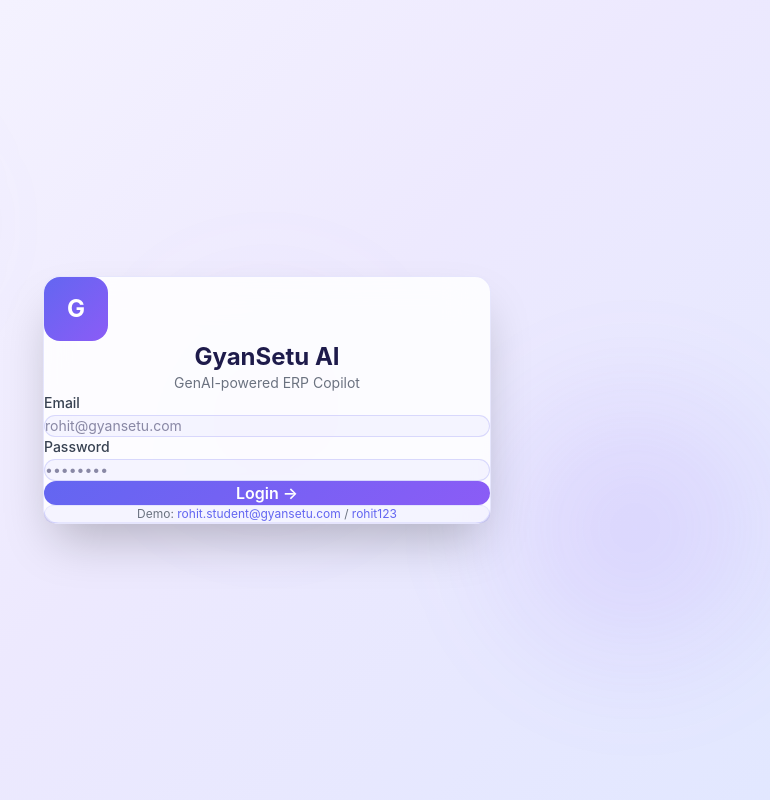
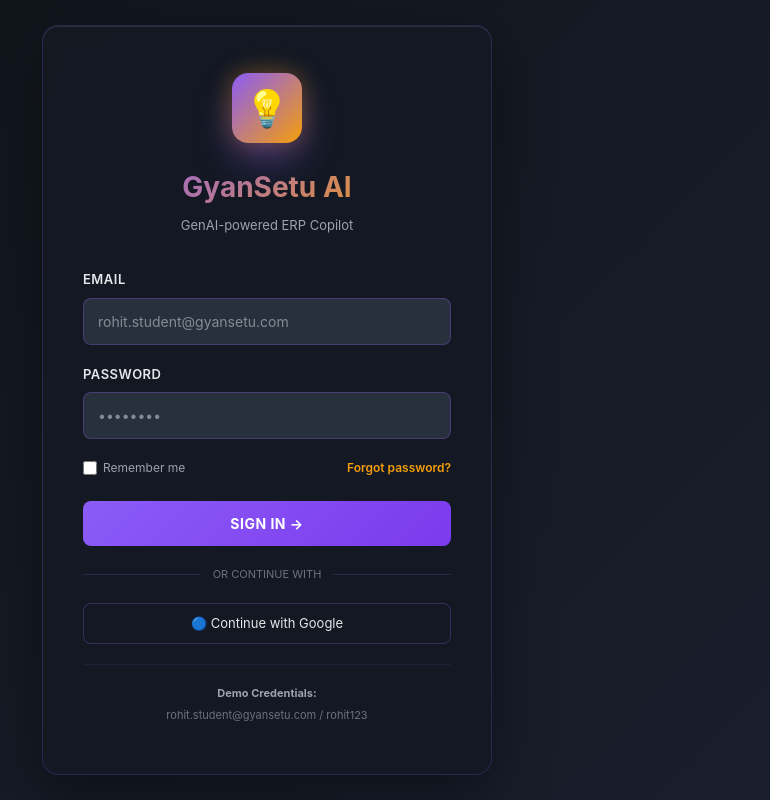
Before and after one commit to Rohitraj45592/gyansetu-ai, a Next.js app in the folder frontend/: page /login in a window 1280 px wide. Shown: the whole page, without its empty margins (373-1143 px from the left). Built offline with nearby package versions, Linux system fonts and the light colour scheme.

Commit message:
New login page with floating glow logo

```diff
--- a/frontend/app/login/page.tsx
+++ b/frontend/app/login/page.tsx
@@ -1,126 +1,209 @@
 'use client'
 import { useState } from 'react'
 import { useRouter } from 'next/navigation'
-import { motion } from 'framer-motion'
 import axios from 'axios'
 
 export default function LoginPage() {
   const router = useRouter()
   const [email, setEmail] = useState('')
   const [password, setPassword] = useState('')
+  const [error, setError] = useState('')
   const [loading, setLoading] = useState(false)
-  const [error, setError] = useState('')
 
-  const handleLogin = async () => {
+  const handleLogin = async (e: React.FormEvent) => {
+    e.preventDefault()
+    setError('')
     setLoading(true)
-    setError('')
     try {
-      const res = await axios.post('https://gyansetu-ai-production.up.railway.app/auth/login', { email, password })
+      const res = await axios.post('https://gyansetu-ai-production.up.railway.app/auth/login', {
+        email, password
+      })
       localStorage.setItem('token', res.data.access_token)
       localStorage.setItem('student_id', '1')
       router.push('/dashboard')
-    } catch (err) {
-      setError('Invalid email or password!')
+    } catch {
+      setError('Invalid email or password. Please try again.')
     } finally {
       setLoading(false)
     }
   }
 
   return (
-    <div className="min-h-screen flex items-center justify-center relative overflow-hidden"
-      style={{ background: 'linear-gradient(135deg, #f8f7ff 0%, #ede9fe 50%, #e0e7ff 100%)' }}>
+    <>
+      <style>{`
+        @keyframes slideIn {
+          from { opacity: 0; transform: translateY(20px); }
+          to { opacity: 1; transform: translateY(0); }
+        }
+        @keyframes floatAndGlow {
+          0%, 100% {
+            transform: translateY(0px);
+            box-shadow: 0 15px 35px rgba(139,92,246,0.3), 0 0 20px rgba(245,158,11,0.3);
+          }
+          50% {
+            transform: translateY(-12px);
+            box-shadow: 0 25px 45px rgba(139,92,246,0.5), 0 0 40px rgba(245,158,11,0.6);
+          }
+        }
+        .login-card { animation: slideIn 0.5s ease-out; }
+        .logo-float { animation: floatAndGlow 3s ease-in-out infinite; }
+        .login-btn:hover { transform: translateY(-2px); box-shadow: 0 10px 25px rgba(139,92,246,0.4); }
+        .login-btn:active { transform: translateY(0); }
+        .google-btn:hover { background: rgba(139,92,246,0.1); border-color: #8B5CF6; }
+        .input-field:hover { background: rgba(55,65,81,0.8); border-color: rgba(139,92,246,0.5); }
+        .input-field:focus { outline: none; background: rgba(55,65,81,0.9); border-color: #8B5CF6; box-shadow: 0 0 0 3px rgba(139,92,246,0.1); }
+      `}</style>
 
-      {/* Background Orbs */}
-      <div className="absolute top-20 left-20 w-72 h-72 rounded-full"
-        style={{ background: 'radial-gradient(circle, rgba(99,102,241,0.15) 0%, transparent 70%)', filter: 'blur(40px)' }} />
-      <div className="absolute bottom-20 right-20 w-96 h-96 rounded-full"
-        style={{ background: 'radial-gradient(circle, rgba(139,92,246,0.15) 0%, transparent 70%)', filter: 'blur(40px)' }} />
-      <div className="absolute top-1/2 left-1/2 w-64 h-64 rounded-full"
-        style={{ background: 'radial-gradient(circle, rgba(167,139,250,0.1) 0%, transparent 70%)', filter: 'blur(60px)', transform: 'translate(-50%, -50%)' }} />
-
-      {/* Login Card */}
-      <motion.div
-        initial={{ opacity: 0, y: 30 }}
-        animate={{ opacity: 1, y: 0 }}
-        transition={{ duration: 0.6 }}
-        className="relative z-10 w-full max-w-md mx-4"
-      >
-        <div className="rounded-2xl p-8 shadow-2xl"
-          style={{ background: 'rgba(255,255,255,0.85)', backdropFilter: 'blur(20px)', border: '1px solid rgba(99,102,241,0.15)' }}>
+      <div style={{
+        fontFamily: "-apple-system, BlinkMacSystemFont, 'Segoe UI', Roboto, sans-serif",
+        background: 'linear-gradient(135deg, #0F1419 0%, #1a1f2e 100%)',
+        minHeight: '100vh',
+        display: 'flex',
+        alignItems: 'center',
+        justifyContent: 'center',
+        padding: '20px'
+      }}>
+        <div className="login-card" style={{
+          width: '100%',
+          maxWidth: '450px',
+          background: 'rgba(20,25,35,0.9)',
+          border: '1px solid rgba(139,92,246,0.2)',
+          borderRadius: '16px',
+          backdropFilter: 'blur(10px)',
+          boxShadow: '0 20px 60px rgba(0,0,0,0.4), inset 0 1px 0 rgba(255,255,255,0.1)',
+          padding: '50px 40px'
+        }}>
 
           {/* Logo */}
-          <div className="text-center mb-8">
-            <motion.div
-              initial={{ scale: 0 }}
-              animate={{ scale: 1 }}
-              transition={{ delay: 0.2, type: 'spring' }}
-              className="w-16 h-16 rounded-2xl flex items-center justify-center mx-auto mb-4"
-              style={{ background: 'linear-gradient(135deg, #6366f1, #8b5cf6)' }}
-            >
-              <span className="text-white text-2xl font-bold">G</span>
-            </motion.div>
-            <h1 className="text-2xl font-bold" style={{ color: '#1e1b4b' }}>GyanSetu AI</h1>
-            <p className="text-sm mt-1" style={{ color: '#6b7280' }}>GenAI-powered ERP Copilot</p>
+          <div style={{ textAlign: 'center', marginBottom: '35px' }}>
+            <div className="logo-float" style={{
+              width: '70px', height: '70px',
+              margin: '0 auto 20px',
+              background: 'linear-gradient(135deg, #8B5CF6 0%, #F59E0B 100%)',
+              borderRadius: '16px',
+              display: 'flex', alignItems: 'center', justifyContent: 'center',
+              fontSize: '36px'
+            }}>💡</div>
+            <h1 style={{
+              fontSize: '28px', fontWeight: 700, marginBottom: '8px',
+              background: 'linear-gradient(135deg, #8B5CF6 0%, #F59E0B 100%)',
+              WebkitBackgroundClip: 'text', WebkitTextFillColor: 'transparent',
+              backgroundClip: 'text'
+            }}>GyanSetu AI</h1>
+            <p style={{ fontSize: '13px', color: '#9CA3AF', margin: 0 }}>GenAI-powered ERP Copilot</p>
           </div>
 
-          {/* Error */}
-          {error && (
-            <motion.div
-              initial={{ opacity: 0 }}
-              animate={{ opacity: 1 }}
-              className="mb-4 p-3 rounded-lg text-sm text-center"
-              style={{ background: 'rgba(239,68,68,0.1)', color: '#ef4444' }}
-            >
-              {error}
-            </motion.div>
-          )}
-
-          {/* Email */}
-          <div className="mb-4">
-            <label className="block text-sm font-medium mb-2" style={{ color: '#374151' }}>Email</label>
+          {/* Form */}
+          <form onSubmit={handleLogin}>
+            <div style={{ marginBottom: '20px' }}>
+              <label style={{
+                display: 'block', fontSize: '13px', fontWeight: 600,
+                marginBottom: '8px', color: '#E5E7EB',
+                textTransform: 'uppercase', letterSpacing: '0.5px'
+              }}>Email</label>
               <input
                 type="email"
+                className="input-field"
                 value={email}
                 onChange={(e) => setEmail(e.target.value)}
-              placeholder="rohit@gyansetu.com"
-              className="w-full px-4 py-3 rounded-xl text-sm outline-none transition-all"
-              style={{ background: 'rgba(99,102,241,0.05)', border: '1px solid rgba(99,102,241,0.2)', color: '#1e1b4b' }}
+                placeholder="rohit.student@gyansetu.com"
+                required
+                style={{
+                  width: '100%', padding: '12px 14px',
+                  background: 'rgba(55,65,81,0.6)',
+                  border: '1px solid rgba(139,92,246,0.3)',
+                  borderRadius: '8px', color: '#E5E7EB',
+                  fontSize: '14px', transition: 'all 0.3s ease',
+                  boxSizing: 'border-box'
+                }}
               />
             </div>
 
-          {/* Password */}
-          <div className="mb-6">
-            <label className="block text-sm font-medium mb-2" style={{ color: '#374151' }}>Password</label>
+            <div style={{ marginBottom: '20px' }}>
+              <label style={{
+                display: 'block', fontSize: '13px', fontWeight: 600,
+                marginBottom: '8px', color: '#E5E7EB',
+                textTransform: 'uppercase', letterSpacing: '0.5px'
+              }}>Password</label>
               <input
                 type="password"
+                className="input-field"
                 value={password}
                 onChange={(e) => setPassword(e.target.value)}
                 placeholder="••••••••"
-              onKeyDown={(e) => e.key === 'Enter' && handleLogin()}
-              className="w-full px-4 py-3 rounded-xl text-sm outline-none transition-all"
-              style={{ background: 'rgba(99,102,241,0.05)', border: '1px solid rgba(99,102,241,0.2)', color: '#1e1b4b' }}
+                required
+                style={{
+                  width: '100%', padding: '12px 14px',
+                  background: 'rgba(55,65,81,0.6)',
+                  border: '1px solid rgba(139,92,246,0.3)',
+                  borderRadius: '8px', color: '#E5E7EB',
+                  fontSize: '14px', transition: 'all 0.3s ease',
+                  boxSizing: 'border-box'
+                }}
               />
             </div>
 
-          {/* Button */}
-          <motion.button
-            whileHover={{ scale: 1.02 }}
-            whileTap={{ scale: 0.98 }}
-            onClick={handleLogin}
-            disabled={loading}
-            className="w-full py-3 rounded-xl font-semibold text-white transition-all"
-            style={{ background: loading ? '#a5b4fc' : 'linear-gradient(135deg, #6366f1, #8b5cf6)' }}
-          >
-            {loading ? 'Logging in...' : 'Login →'}
-          </motion.button>
+            <div style={{
+              display: 'flex', justifyContent: 'space-between',
+              alignItems: 'center', margin: '12px 0 24px', fontSize: '12px'
+            }}>
+              <label style={{ display: 'flex', alignItems: 'center', gap: '6px', color: '#9CA3AF', cursor: 'pointer' }}>
+                <input type="checkbox" style={{ width: '14px', height: '14px', accentColor: '#8B5CF6' }} />
+                Remember me
+              </label>
+              <a href="#" style={{ color: '#F59E0B', textDecoration: 'none', fontWeight: 600 }}>Forgot password?</a>
+            </div>
 
-          {/* Demo credentials */}
-          <div className="mt-6 p-3 rounded-xl text-center"
-            style={{ background: 'rgba(99,102,241,0.05)', border: '1px solid rgba(99,102,241,0.1)' }}>
-            <p className="text-xs" style={{ color: '#6b7280' }}>Demo: <span style={{ color: '#6366f1' }}>rohit.student@gyansetu.com</span> / <span style={{ color: '#6366f1' }}>rohit123</span></p>
+            {error && (
+              <p style={{
+                color: '#f87171', fontSize: '13px', marginBottom: '16px',
+                background: 'rgba(239,68,68,0.1)', border: '1px solid rgba(239,68,68,0.2)',
+                borderRadius: '8px', padding: '10px 14px'
+              }}>{error}</p>
+            )}
+
+            <button type="submit" className="login-btn" disabled={loading} style={{
+              width: '100%', padding: '12px 16px',
+              background: 'linear-gradient(135deg, #8B5CF6 0%, #7C3AED 100%)',
+              color: 'white', border: 'none', borderRadius: '8px',
+              fontSize: '14px', fontWeight: 700, cursor: loading ? 'not-allowed' : 'pointer',
+              transition: 'all 0.3s ease', textTransform: 'uppercase',
+              letterSpacing: '0.5px', marginBottom: '16px',
+              display: 'flex', alignItems: 'center', justifyContent: 'center', gap: '8px',
+              opacity: loading ? 0.7 : 1
+            }}>
+              {loading ? 'Signing in...' : 'Sign In →'}
+            </button>
+
+            <div style={{ display: 'flex', alignItems: 'center', gap: '12px', margin: '20px 0' }}>
+              <div style={{ flex: 1, height: '0.5px', background: 'rgba(139,92,246,0.2)' }}></div>
+              <span style={{ fontSize: '11px', color: '#6B7280', textTransform: 'uppercase' }}>Or continue with</span>
+              <div style={{ flex: 1, height: '0.5px', background: 'rgba(139,92,246,0.2)' }}></div>
+            </div>
+
+            <button type="button" className="google-btn" style={{
+              width: '100%', padding: '10px 12px',
+              background: 'transparent',
+              border: '1px solid rgba(139,92,246,0.3)',
+              borderRadius: '8px', color: '#E5E7EB',
+              fontSize: '13px', cursor: 'pointer',
+              transition: 'all 0.3s ease',
+              display: 'flex', alignItems: 'center', justifyContent: 'center', gap: '8px'
+            }}>
+              🔵 Continue with Google
+            </button>
+
+            <div style={{
+              textAlign: 'center', marginTop: '20px', paddingTop: '20px',
+              borderTop: '1px solid rgba(139,92,246,0.1)',
+              fontSize: '11px', color: '#6B7280', lineHeight: 1.6
+            }}>
+              <strong style={{ color: '#9CA3AF', display: 'block', marginBottom: '4px' }}>Demo Credentials:</strong>
+              rohit.student@gyansetu.com / rohit123
+            </div>
+          </form>
         </div>
       </div>
-      </motion.div>
-    </div>
+    </>
   )
 }
```
Lines whose indentation alone changed are shown as unchanged.
